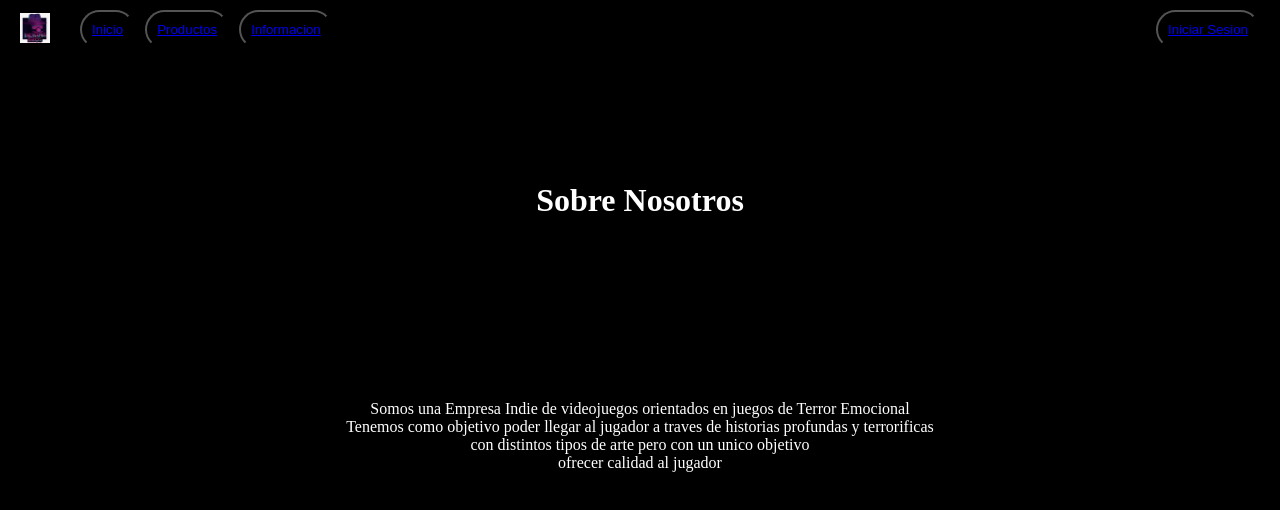
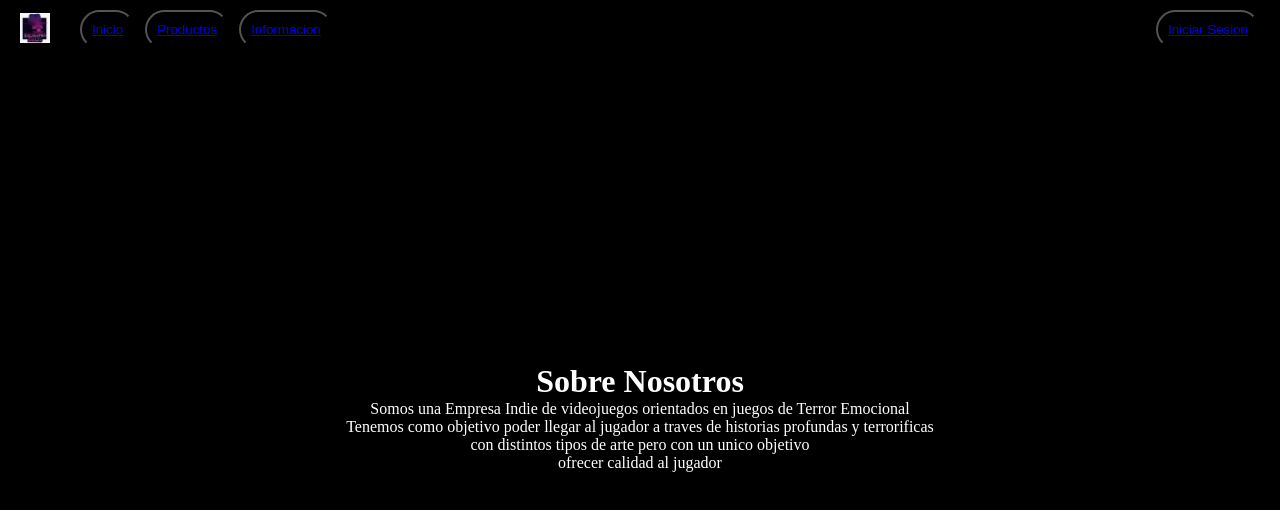
Before and after one commit to KrakeHyrde/Indiana-Bros-Page, a React (Vite) app: page /info in a window 1280 px wide. Shown: the top 510 px of the page. Built offline with nearby package versions, Linux system fonts and the light colour scheme.

Commit message:
fixed: seccion de info bien alineada

```diff
--- a/src/components/Inicio.jsx
+++ b/src/components/Inicio.jsx
@@ -1,3 +1,4 @@
+import '../styles/inicio.css'
 const Inicio = () => {
     return (
     <h1>Hola soy inicio</h1>
--- a/src/styles/Info.css
+++ b/src/styles/Info.css
@@ -1,4 +1,4 @@
-*{
+.info{
     background-color: black;
 }
 
@@ -13,12 +13,23 @@
 
 .titulo {
   display: flex;
-  justify-content: center; /* Horizontal */
-  align-items: center;     /* Vertical */
-  height: 50vh;
+
+  justify-content: center;
+  align-items: end;
+  height: 50%;
   color:white
 }
 
 .texto {
+    justify-content: center;
+    align-items: center;
+    display: block;
+    height: 100vh;
     color:white
+
 }
+
+.parrafo {
+
+
+}
```
Also changed, not shown: src/components/Info.jsx (+4 -4 lines), src/styles/inicio.css (added).
